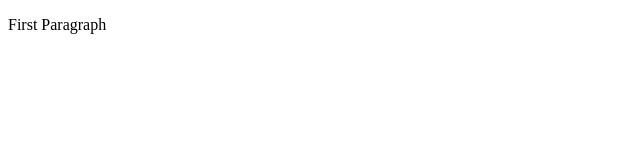
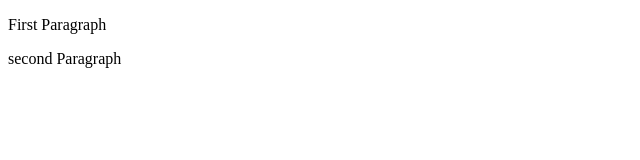
Before and after one commit to kalbek/git, a plain HTML site: page index.html in a window 1280 px wide. Shown: the whole page, without its empty margins (0-640 px from the left). Drawn offline with Linux system fonts and the light colour scheme.

Commit message:
second commit

```diff
--- a/index.html
+++ b/index.html
@@ -8,5 +8,6 @@
 </head>
 <body>
     <p>First Paragraph</p>
+    <p>second Paragraph</p>
 </body>
 </html>
```
